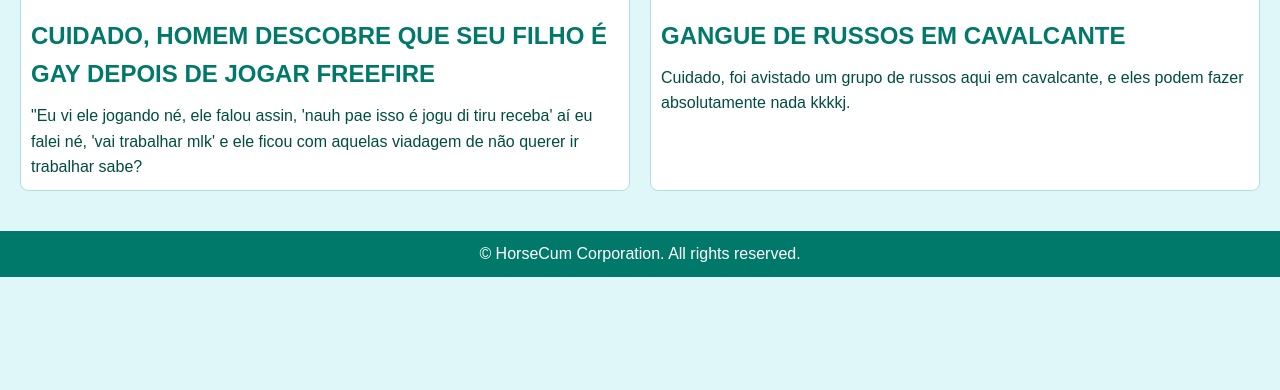
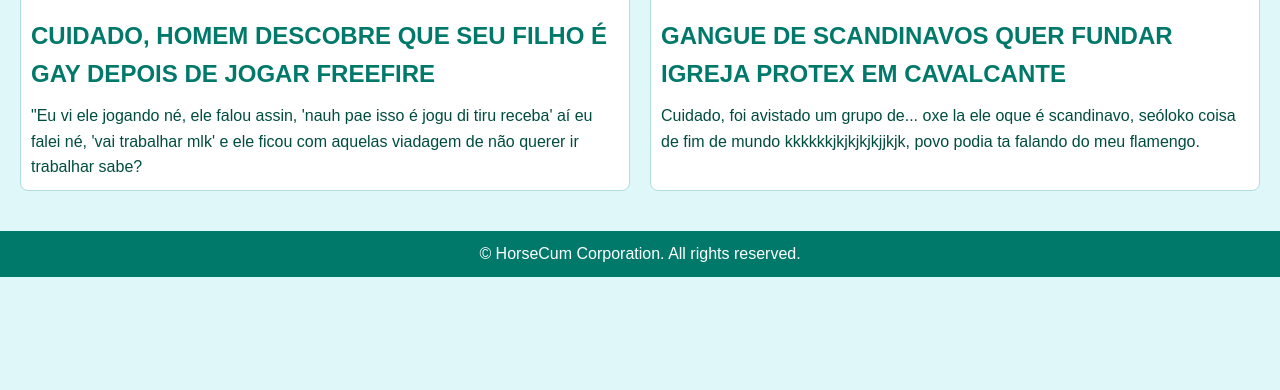
Before and after one commit to agario-io/2050-noticias-, a Flask app: page / in a window 1280 px wide. Shown: the part 410-800 px from the top of the page. Run offline with Flask 3, Linux system fonts and the light colour scheme; some libraries are stand-ins or nearby versions.

Commit message:
Update index.html

```diff
--- a/templates/index.html
+++ b/templates/index.html
@@ -31,8 +31,8 @@
         <!-- Article 2 -->
         <div class="news-card" onclick="rickroll()">
             <img src="{{ url_for('static', filename='images/news2.jpg') }}" alt="News 2">
-            <h2>GANGUE DE RUSSOS EM CAVALCANTE</h2>
-            <p>Cuidado, foi avistado um grupo de russos aqui em cavalcante, e eles podem fazer absolutamente nada kkkkj.</p>
+            <h2>GANGUE DE SCANDINAVOS QUER FUNDAR IGREJA PROTEX EM CAVALCANTE</h2>
+            <p>Cuidado, foi avistado um grupo de... oxe la ele oque é scandinavo, seóloko coisa de fim de mundo kkkkkkjkjkjkjkjjkjk, povo podia ta falando do meu flamengo.</p>
         </div>
 
         <!-- Add 8 more articles following the same structure -->
```
